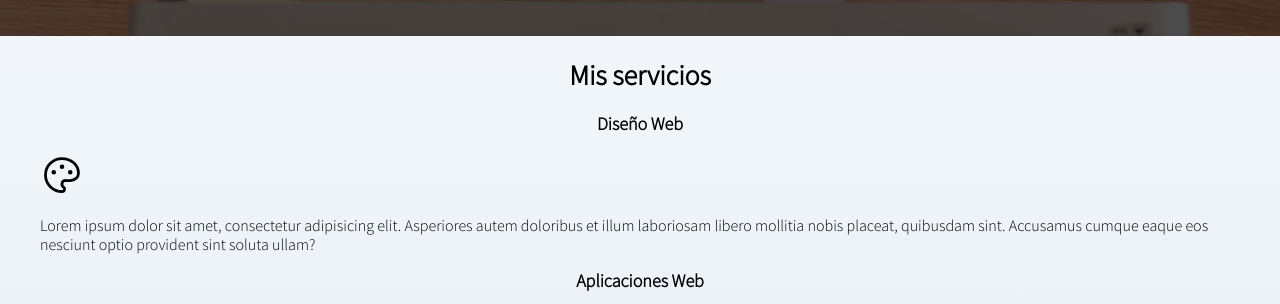
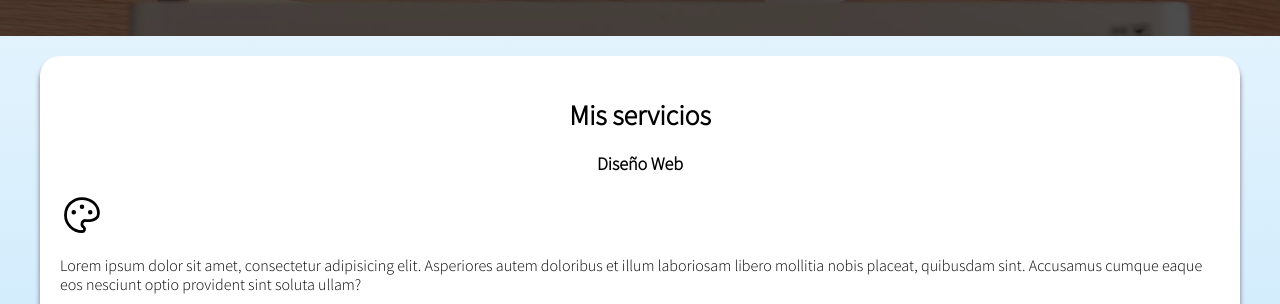
Before and after one commit to afrancom2/freelancer, a plain HTML site: page index.html in a window 1280 px wide. Shown: the part 502-806 px from the top of the page. Drawn offline with Linux system fonts and the light colour scheme.

Commit message:
add shade

```diff
--- a/css/style.css
+++ b/css/style.css
@@ -4,7 +4,7 @@
     --orange: #FFC107;
     --blue: #0097A7;
     --gray: #757575;
-    --ligth-gray: #DFE9F3;
+    --ligth-gray: #B0DEFAFF;
     --font-main: 'Source Sans Pro', sans-serif;
 }
 
@@ -21,6 +21,15 @@ body {
     font-family: var(--font-main);
     font-size: 16px; /* Para manejar mejor los rem - 1rem = 10px */
     background-image: linear-gradient(to top, var(--ligth-gray) 0%, var(--white) 100%);
+}
+
+.shade {
+    -webkit-box-shadow: 0px 5px 5px 0px rgba(125, 110, 125, 1);
+    -moz-box-shadow: 0px 5px 5px 0px rgba(125, 110, 125, 1);
+    box-shadow: 0px 5px 5px 0px rgba(125, 110, 125, 1);
+    background-color: var(--white);
+    padding: 2rem;
+    border-radius: 2rem;
 }
 
 h1 {
@@ -119,6 +128,7 @@ h1, h2, h3 {
     background-size: cover;
     height: 400px;
     position: relative;
+    margin-bottom: 2rem;
 }
 
 .section-info__container > * {
@@ -127,8 +137,8 @@ h1, h2, h3 {
 
 .section-info__container {
     position: absolute;
-    background-color: rgba( 0, 0, 0, .7); /* acá se evidencia la transparencia Anterior */
-    background-color: rgb( 0 0 0 / 70% );
+    background-color: rgba(0, 0, 0, .7); /* acá se evidencia la transparencia Anterior */
+    background-color: rgb(0 0 0 / 70%);
     width: 100%;
     height: 100%;
     display: flex;
@@ -138,6 +148,7 @@ h1, h2, h3 {
     /* Cuando este flex direction row por defecto, se alinea al centro de la pantalla  horizontal con justify content y con align items se centra al medio vertical
         */
 }
+
 .ubication {
     display: flex;
     flex-direction: row;
--- a/index.html
+++ b/index.html
@@ -43,7 +43,7 @@
     </div>
 </section>
 
-<main class="container">
+<main class="container shade">
     <h2>Mis servicios</h2>
 
     <section>
```
